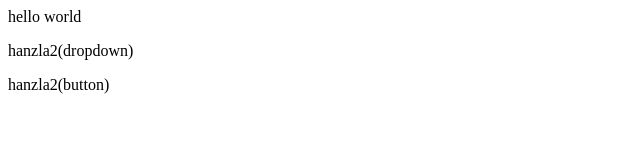
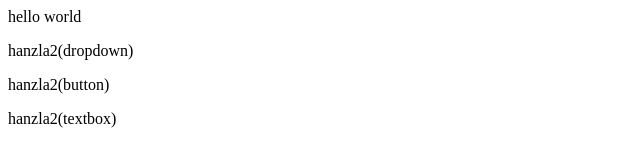
Before and after one commit to mrhanzla-lab/git-demo, a plain HTML site: page index.html in a window 1280 px wide. Shown: the whole page, without its empty margins (0-640 px from the left). Drawn offline with Linux system fonts and the light colour scheme.

Commit message:
Newline_main

```diff
--- a/index.html
+++ b/index.html
@@ -1,3 +1,4 @@
 <p>hello world</p>
 <p>hanzla2(dropdown)</p>
 <p>hanzla2(button)</p>
+<p>hanzla2(textbox)</p>
```
